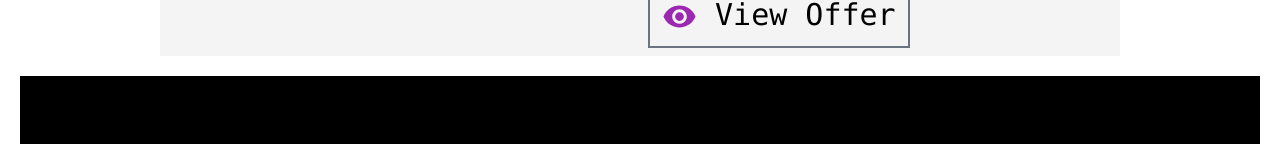
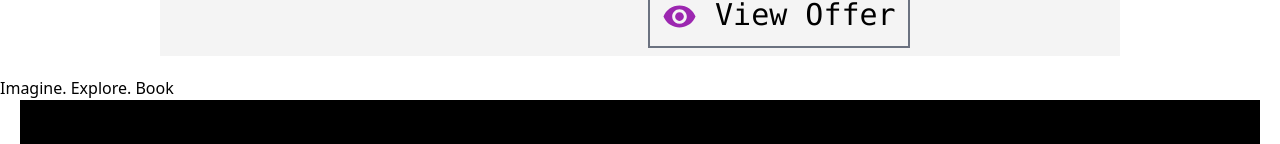
Before and after one commit to atikurahad/travel-man, a React (Create React App) app: page / in a window 1280 px wide. Shown: the part 2013-2157 px from the top of the page. Built offline with nearby package versions, Linux system fonts and the light colour scheme.

Commit message:
About section added

```diff
--- a/src/App.js
+++ b/src/App.js
@@ -1,3 +1,4 @@
+import About from "./components/About";
 import Footer from "./components/Footer";
 import Home from "./components/Home";
 import Navbar from "./components/Navbar";
@@ -9,6 +10,7 @@
       <Navbar />
       <Home />
    <TopDeals />
+   <About />
    <Footer />
     </div>
   );
--- /dev/null
+++ b/src/components/About.jsx
@@ -0,0 +1,11 @@
+import React from 'react';
+
+const About = () => {
+  return (
+    <div>
+      <h1>Imagine. Explore. Book</h1>
+    </div>
+  );
+};
+
+export default About;
```
